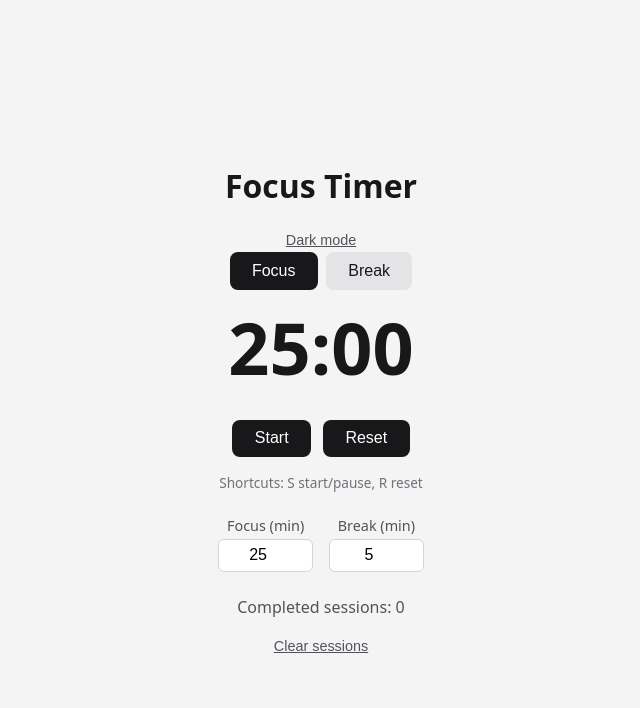
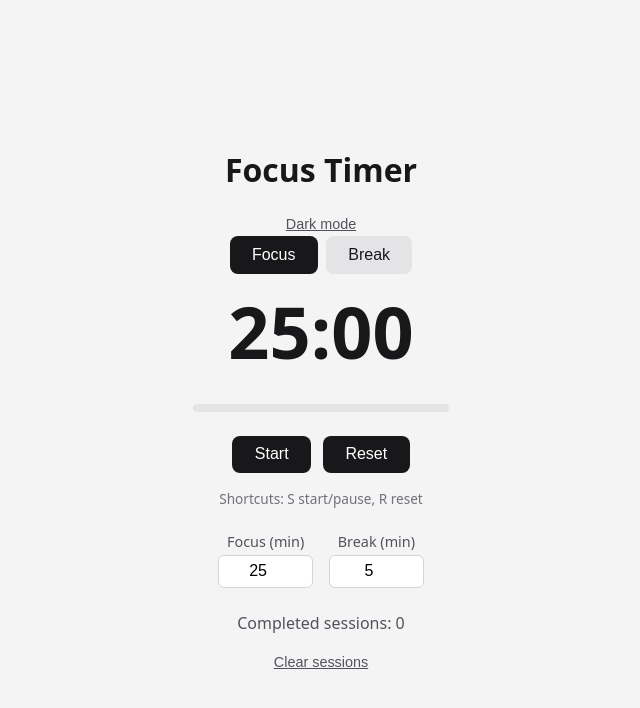
Before and after one commit to niraj5511/FocusTimer, a React (Vite) app: page / in a window 1280 px wide. Shown: the top 708 px of the page, without its empty margins (319-959 px from the left). Built offline with nearby package versions, Linux system fonts and the light colour scheme.

Commit message:
Add progress bar

```diff
--- a/src/App.jsx
+++ b/src/App.jsx
@@ -112,6 +112,9 @@ export default function App() {
     }
   }
 
+  const totalSeconds = minutes[mode] * 60;
+  const progress = ((totalSeconds - secondsLeft) / totalSeconds) * 100;
+
   return (
     <main>
       <h1>Focus Timer</h1>
@@ -136,6 +139,9 @@ export default function App() {
         </button>
       </div>
       <p className="time">{formatTime(secondsLeft)}</p>
+      <div className="progress">
+        <div className="progress-fill" style={{ width: `${progress}%` }} />
+      </div>
       <div className="buttons">
         <button onClick={() => setIsRunning(!isRunning)}>
           {isRunning ? "Pause" : "Start"}
--- a/src/index.css
+++ b/src/index.css
@@ -147,3 +147,26 @@ button:hover {
   font-size: 0.85rem;
   color: #71717a;
 }
+
+.progress {
+  width: 16rem;
+  height: 8px;
+  margin: 0 auto 1.5rem;
+  background: #e4e4e7;
+  border-radius: 999px;
+  overflow: hidden;
+}
+
+.progress-fill {
+  height: 100%;
+  background: #18181b;
+  transition: width 1s linear;
+}
+
+[data-theme="dark"] .progress {
+  background: #3f3f46;
+}
+
+[data-theme="dark"] .progress-fill {
+  background: #f4f4f5;
+}
```
